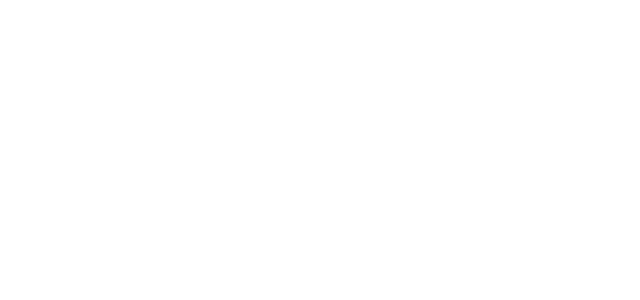
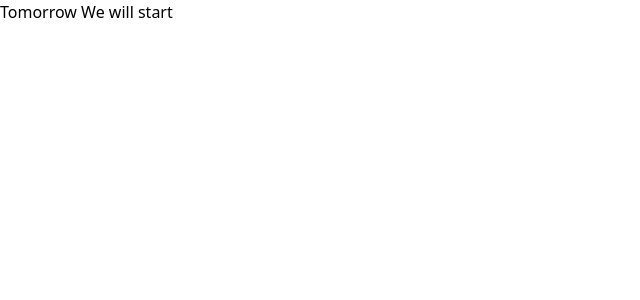
Before and after one commit to ShaikRehan123/mernOnlineClassFronted, a Next.js app: page / in a window 1280 px wide. Shown: the top 300 px of the page, without its empty margins (0-640 px from the left). Built offline with nearby package versions, Linux system fonts and the light colour scheme.

Commit message:
Add Starter Files
Add Starter Files

```diff
--- a/pages/index.js
+++ b/pages/index.js
@@ -6,6 +6,7 @@
       <Head>
         <title>Online Class Room</title>
       </Head>
+      <h1>Tomorrow We will start</h1>
     </div>
   );
 }
```
